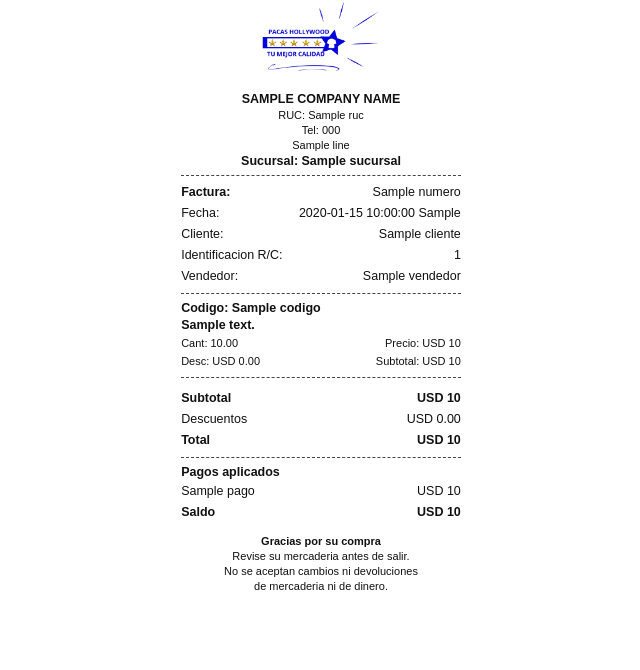
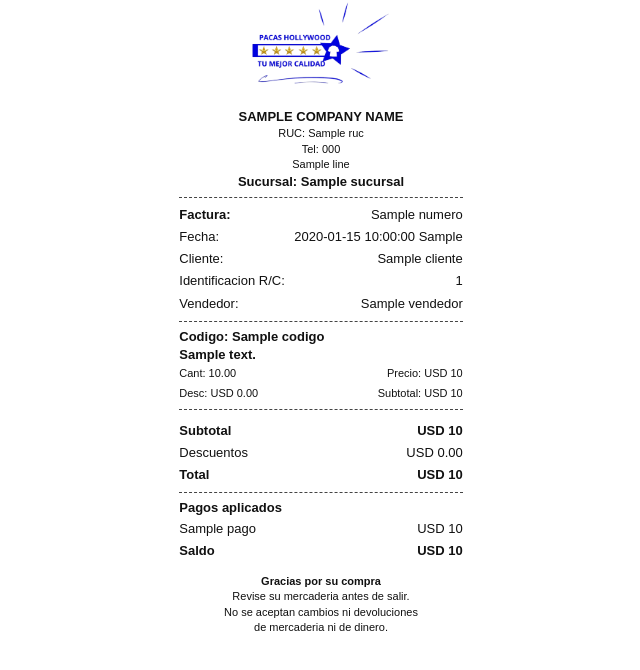
Before and after one commit to StoreOrange/hollypacas, a FastAPI app: template backend/app/templates/sales_ticket_print.html in a window 1280 px wide. Shown: the top 670 px of the page, without its empty margins (319-959 px from the left). Run offline with FastAPI, Linux system fonts and the light colour scheme; the template is opened without the code that fills it: most values are stand-ins (such as "Sample title", 1, 10 or a date in 2020).

Commit message:
Increase ticket font and logo size

```diff
--- a/backend/app/templates/sales_ticket_print.html
+++ b/backend/app/templates/sales_ticket_print.html
@@ -7,14 +7,14 @@
     <style>
       @page { size: 80mm {{ "%.0f"|format(page_height_mm or 255) }}mm; margin: 4mm; }
       html, body { margin: 0; padding: 0; font-family: Arial, sans-serif; color: #111; }
-      body { line-height: 1.35; }
-      .ticket { width: 74mm; margin: 0 auto; font-size: 12.5px; }
+      body { line-height: 1.4; }
+      .ticket { width: 75mm; margin: 0 auto; font-size: 13px; }
       .center { text-align: center; }
       .bold { font-weight: 700; }
       .line { border-top: 1px dashed #444; margin: 6px 0; }
       .row { display: flex; justify-content: space-between; gap: 10px; padding: 2px 0; }
       .small { font-size: 11px; }
-      .logo { display: block; margin: 0 auto 8px; width: 70mm; height: 22mm; object-fit: contain; }
+      .logo { display: block; margin: 0 auto 10px; width: 75mm; height: 26mm; object-fit: contain; }
       .items { margin-top: 6px; }
       .item-block { margin-bottom: 10px; }
       .item-desc { font-weight: 600; }
```
